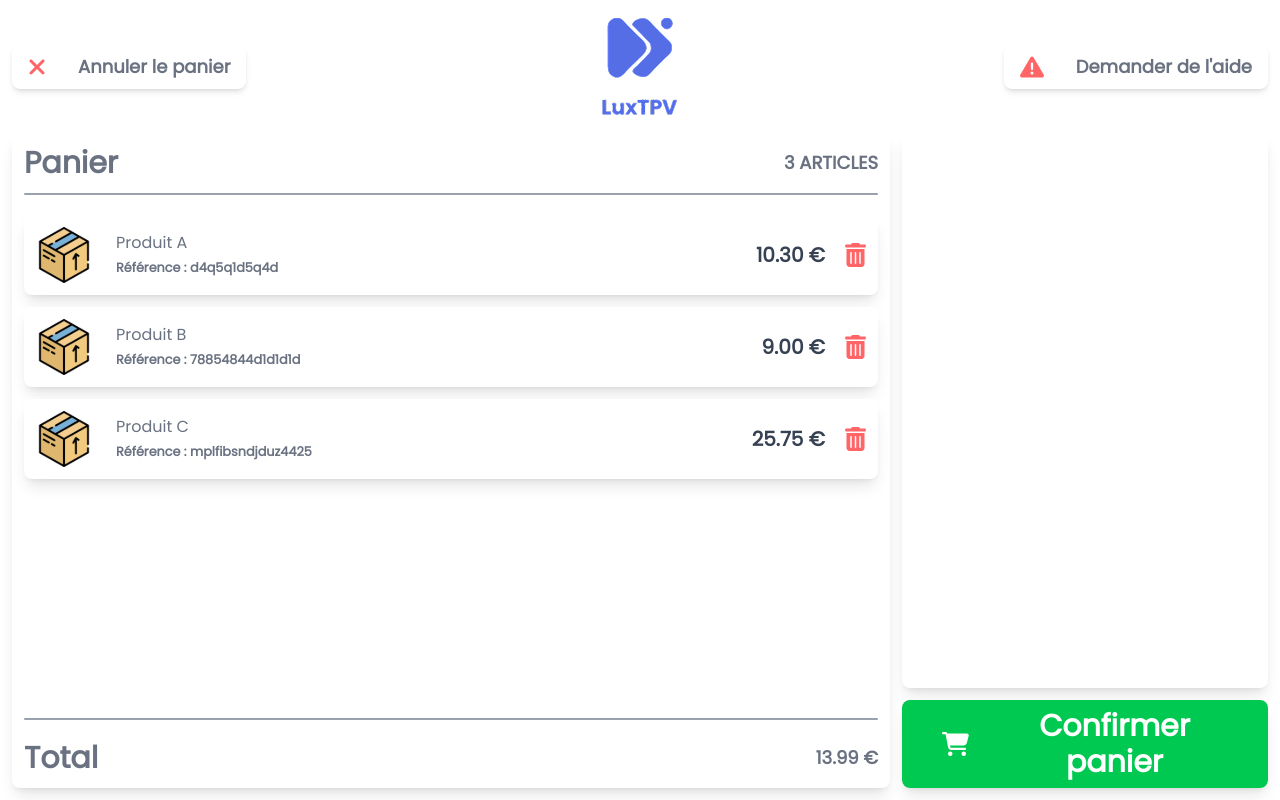
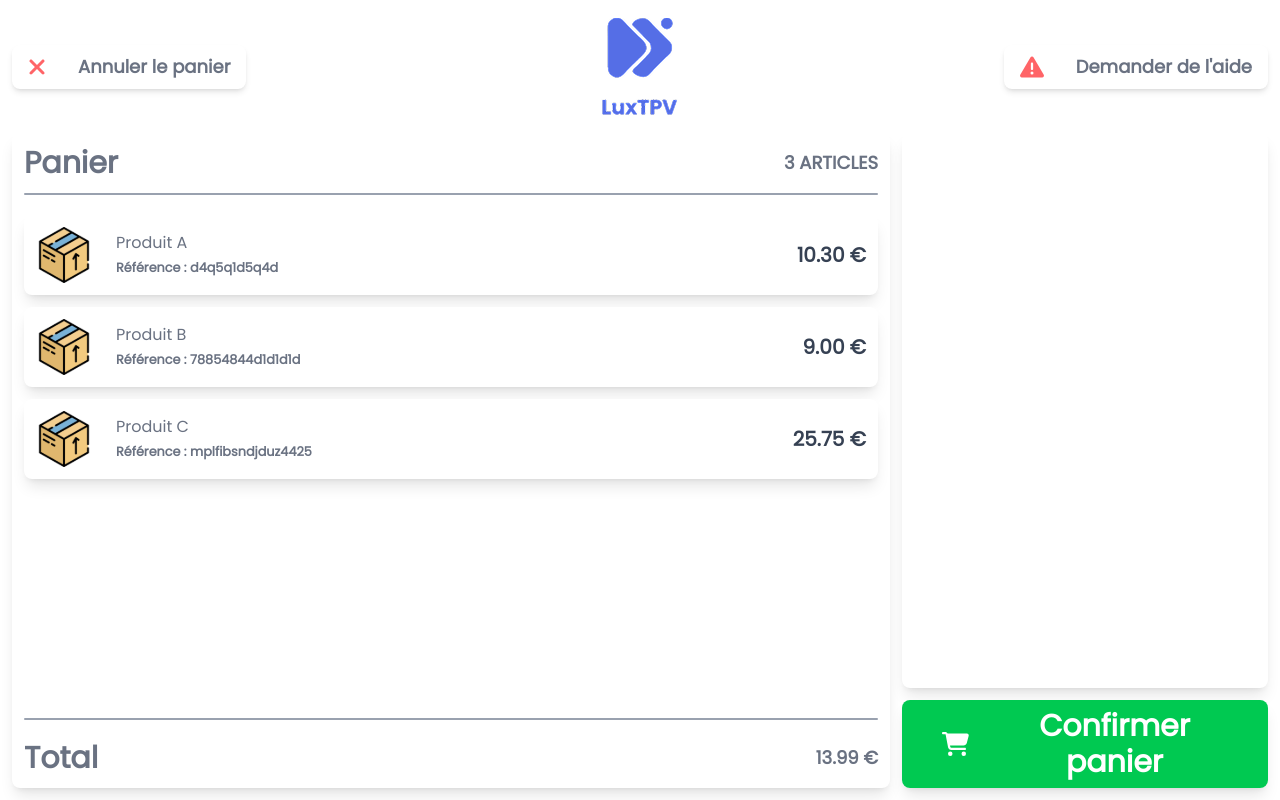
Before and after one commit to PAClement/maui-vue-app, a Vue app: page /checkout in a window 1280 px wide. Built offline with nearby package versions, Linux system fonts and the light colour scheme.

Commit message:
feat(component): add displayButton prop to conditionally render trash icon

```diff
--- a/src/components/Article.vue
+++ b/src/components/Article.vue
@@ -9,7 +9,7 @@
     </div>
     <div class="flex items-center gap-5">
       <span class="font-bold text-xl text-gray-700">{{ props.price ?? 0 }} €</span>
-      <font-awesome-icon icon="trash-can" class="text-2xl text-red-400 cursor-pointer" @click="modalRemoveItem = true"/>
+      <font-awesome-icon icon="trash-can" class="text-2xl text-red-400 cursor-pointer" @click="modalRemoveItem = true" v-if="displayButton"/>
     </div>
     <TransitionRoot appear :show="modalRemoveItem" as="template">
       <Dialog as="div" class="relative z-50" @close="modalRemoveItem = false">
@@ -41,7 +41,8 @@ import Button from "../tools/Button.vue";
 const props = defineProps({
   product: String,
   price: String,
-  refProduct: String
+  refProduct: String,
+  displayButton: Boolean,
 })
 
 const modalRemoveItem = ref(false);
```
